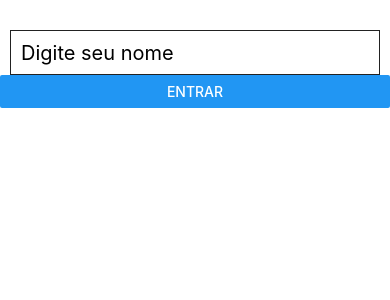
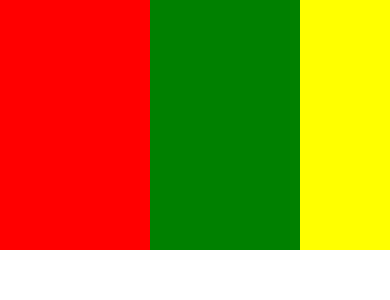
Before and after one commit to triangulodepascal/ReactNative_Matheus_Fraga, a React Native app in the folder meuApp/: screen / in a window 390 px wide. Shown: the top 300 px of the page. Built offline with nearby package versions, Linux system fonts and the light colour scheme.

Commit message:
NEW.: Learning how to use scroll view

```diff
--- a/meuApp/App.js
+++ b/meuApp/App.js
@@ -1,38 +1,20 @@
 import React, { Component } from "react";
-import { View, Text, StyleSheet, TextInput, Button } from "react-native";
+import { View, StyleSheet, ScrollView } from "react-native";
 
 class App extends Component {
-  constructor(props) {
-    super(props);
-    this.state = {
-      nome: "",
-      input: "",
-    };
-
-    this.entrar = this.entrar.bind(this);
-  }
-
-  entrar() {
-    if (this.state.input == "") {
-      alert("Digite seu nome!");
-      this.setState({ nome: "" });
-    } else {
-      this.setState({ nome: "Bem vindo: " + this.state.input });
-    }
-  }
-
   render() {
     return (
-      <View>
-        <TextInput
-          style={styles.input}
-          placeholder="Digite seu nome"
-          // Para cada mudança no texto do input, chama-se a função onChangeText que cria a responsividade
-          onChangeText={(texto) => this.setState({ input: texto })}
-        ></TextInput>
-
-        <Button title="Entrar" onPress={this.entrar}></Button>
-        <Text style={styles.texto}>{this.state.nome}</Text>
+      <View style={styles.container}>
+        <ScrollView
+          horizontal={true}
+          scrollEnabled={true}
+          showsHorizontalScrollIndicator={false}
+        >
+          <View style={styles.box1}></View>
+          <View style={styles.box2}></View>
+          <View style={styles.box3}></View>
+          <View style={styles.box4}></View>
+        </ScrollView>
       </View>
     );
   }
@@ -43,17 +25,24 @@
   container: {
     flex: 1,
   },
-  input: {
-    height: 45,
-    borderWidth: 1,
-    borderColor: "#222",
-    marginTop: 30,
-    marginHorizontal: 10,
-    fontSize: 20,
-    padding: 10,
+  box1: {
+    backgroundColor: "red",
+    height: 250,
+    width: 150,
   },
-  texto: {
-    textAlign: "center",
-    fontSize: 25,
+  box2: {
+    backgroundColor: "green",
+    height: 250,
+    width: 150,
+  },
+  box3: {
+    backgroundColor: "yellow",
+    height: 250,
+    width: 150,
+  },
+  box4: {
+    backgroundColor: "blue",
+    height: 250,
+    width: 150,
   },
 });
```
